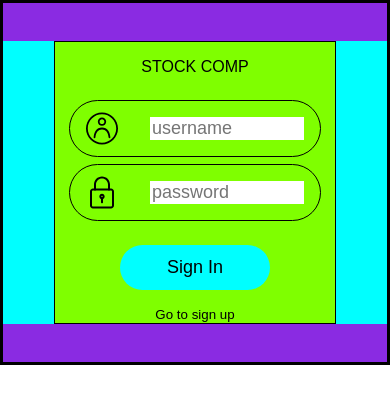
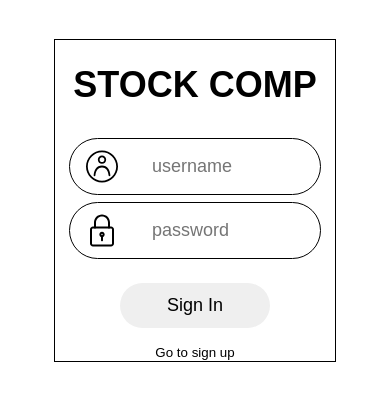
Before and after one commit to andrewass/stockcomp-client, a React (Create React App) app: page /authentication in a window 390 px wide. Shown: the top 404 px of the page. Built offline with nearby package versions, Linux system fonts and the light colour scheme; what ra-data-simple-rest would draw is missing.

Commit message:
Using media query for symbol details

```diff
--- a/src/body/authentication/SignIn.js
+++ b/src/body/authentication/SignIn.js
@@ -10,7 +10,7 @@ const SignIn = ({setDisplaySignUp}) => {
 
     return (
         <form onSubmit={postSignInToServer} id="signInForm">
-            <p>STOCK COMP</p>
+            <h1>STOCK COMP</h1>
             <div className="formFields">
                 <div className="username">
                     <img src={usernameIcon} className="formIcon" alt="User Icon"/>
--- a/src/body/authentication/SignUp.js
+++ b/src/body/authentication/SignUp.js
@@ -12,17 +12,10 @@ const SignUp = ({setDisplaySignUp}) => {
         updateEmail, updateRetypedPassword, errorMessage
     } = SignUpState();
 
-    const infoMessage = () => {
-        return (
-            <p className="outputMessages">
-                {errorMessage}
-            </p>
-        );
-    }
-
     return (
         <form onSubmit={postSignUpToServer} id="signUpForm">
-            <p>STOCK COMP</p>
+            <h1>STOCK COMP</h1>
+            <div className="formFields">
                 <div className="username">
                     <img src={usernameIcon} className="formIcon" alt="User icon"/>
                     <input name="username" type="text" placeholder="username" onChange={updateUsername}/>
@@ -40,6 +33,7 @@ const SignUp = ({setDisplaySignUp}) => {
                     <input name="retypedPassword" type="password" placeholder="confirm password"
                            onChange={updateRetypedPassword}/>
                 </div>
+            </div>
             <input type="submit" className="submit" value="Sign Up"/>
             <button onClick={() => setDisplaySignUp(false)}>Go to sign in</button>
         </form>
--- a/src/body/authentication/authentication.css
+++ b/src/body/authentication/authentication.css
@@ -1,7 +1,4 @@
 
-#authentication{
-    background-color: aqua;
-}
 
 #signInForm, #signUpForm{
     width: 30%;
@@ -9,7 +6,6 @@
     border: 1px ridge black;
     margin: 10% auto;
     display: flex;
-    background-color: chartreuse;
     flex-flow: column nowrap;
     align-items: center;
 }
@@ -31,7 +27,6 @@
 }
 
 .submit{
-    background-color: aqua;
     border-radius: 30px;
     width: 100%;
     height: 45px;
--- a/src/body/common-symbol/symbol/details/PriceChart.js
+++ b/src/body/common-symbol/symbol/details/PriceChart.js
@@ -1,17 +1,19 @@
 import React from "react";
-import {Area, AreaChart, Tooltip, XAxis, YAxis} from "recharts";
+import {Area, AreaChart, ResponsiveContainer, Tooltip, XAxis, YAxis} from "recharts";
 
 const PriceChart = ({priceList}) => {
 
     return (
         <div id="priceChart">
-            <AreaChart width={730} height={250} data={priceList}
+            <ResponsiveContainer width="100%" height={300}>
+                <AreaChart data={priceList}
                            margin={{top: 20, right: 20, bottom: 20, left: 20,}}>
                     <XAxis dataKey="date"/>
                     <YAxis/>
                     <Area dataKey="price" stroke="#82ca9d" fill="#82ca9d"/>
                     <Tooltip/>
                 </AreaChart>
+            </ResponsiveContainer>
         </div>
     );
 }
--- a/src/body/common-symbol/symbol/details/detailBlock.css
+++ b/src/body/common-symbol/symbol/details/detailBlock.css
@@ -20,9 +20,15 @@
 
 #priceChart{
     margin-top: 5%;
-    margin-left: 30%;
+    margin-right: 10%;
 }
 
 #detailBlock{
     width: 70%;
 }
+
+@media(max-width:800px) {
+    #detailBlock, #symbolDescription{
+        width: 100%;
+    }
+}
--- a/src/body/common-symbol/symbol/symbol.css
+++ b/src/body/common-symbol/symbol/symbol.css
@@ -2,5 +2,12 @@
 #symbolBody{
     margin-top: 3%;
     display: flex;
+    gap: 10%;
     flex-flow: row nowrap;
 }
+
+@media(max-width:800px) {
+    #symbolBody{
+        flex-flow: column nowrap;
+    }
+}
--- a/src/index.css
+++ b/src/index.css
@@ -2,6 +2,7 @@ body{
     margin: 0;
     padding: 0;
     font-family: fantasy, Arial;
+    font-size: 18px;
 }
 
 ul{
@@ -11,9 +12,7 @@ ul{
 }
 
 #root{
-    background-color: blueviolet;
     min-width: 280px;
-    border: black solid;
 }
 
 button{
```
Lines whose indentation alone changed are shown as unchanged.
